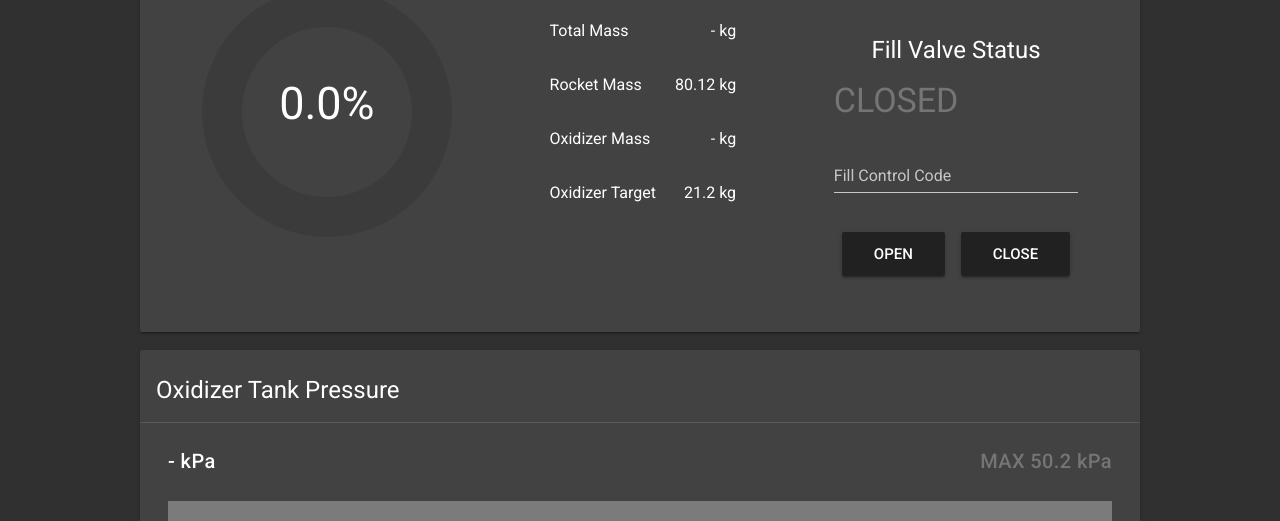
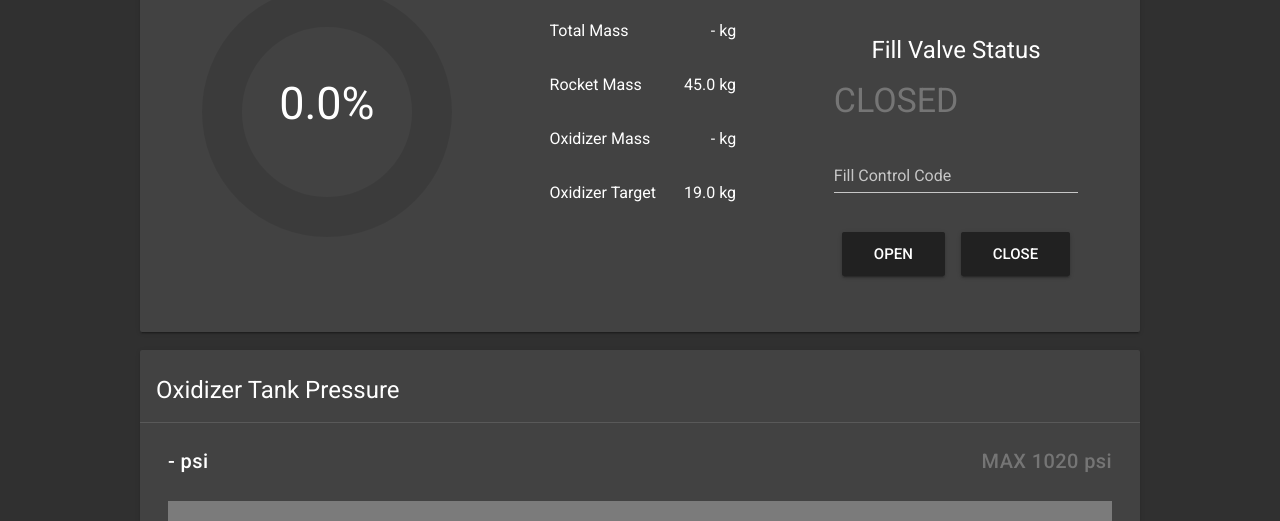
Before and after one commit to StudentOrganisationForAerospaceResearch/hamilton_launch_system, a Vue app in the folder hamilton_launch_board/: page /filling in a window 1280 px wide. Shown: the part 338-859 px from the top of the page. Built offline with nearby package versions, Linux system fonts and the light colour scheme; some icons are missing; what vue-native-websocket would draw is missing.

Commit message:
fix filling page units

```diff
--- a/hamilton_launch_board/src/store/modules/oxidizerTankPressure.js
+++ b/hamilton_launch_board/src/store/modules/oxidizerTankPressure.js
@@ -4,7 +4,7 @@ const oxidizerTankPressure = {
   },
   mutations: {
     setOxidizerTankPressure (state, newOxidizerTankPressure) {
-      state.pressure = newOxidizerTankPressure.pressure.toFixed(1)
+      state.pressure = newOxidizerTankPressure.pressure.toFixed(0)
     }
   }
 }
--- a/hamilton_launch_board/src/views/pages/Filling.vue
+++ b/hamilton_launch_board/src/views/pages/Filling.vue
@@ -23,7 +23,7 @@
             </v-list-tile>
             <v-list-tile class="mass-item">
               <v-list-tile-content class="subheading">Rocket Mass</v-list-tile-content>
-              <v-list-tile-content class="align-end subheading mass">{{ ROCKET_MASS }} kg</v-list-tile-content>
+              <v-list-tile-content class="align-end subheading mass">{{ ROCKET_MASS_KG.toFixed(1) }} kg</v-list-tile-content>
             </v-list-tile>
             <v-list-tile class="mass-item">
               <v-list-tile-content class="subheading">Oxidizer Mass</v-list-tile-content>
@@ -31,7 +31,7 @@
             </v-list-tile>
             <v-list-tile class="mass-item">
               <v-list-tile-content class="subheading">Oxidizer Target</v-list-tile-content>
-              <v-list-tile-content class="align-end subheading mass">{{ TARGET_OXIDIZER_MASS }} kg</v-list-tile-content>
+              <v-list-tile-content class="align-end subheading mass">{{ TARGET_OXIDIZER_MASS_KG.toFixed(1) }} kg</v-list-tile-content>
             </v-list-tile>
           </v-list>
           <div class="fill-status">
@@ -78,8 +78,8 @@
         <v-divider></v-divider>
         <div class="filling-card-content filling-card-content-bar">
           <div class="conditions-label">
-            <p class="title">{{ pressure }} kPa</p>
-            <p class="title max">MAX {{ MAX_PRESSURE }} kPa</p>
+            <p class="title">{{ pressure }} psi</p>
+            <p class="title max">MAX {{ MAX_PRESSURE_PSI }} psi</p>
           </div>
           <v-progress-linear
             :value="pressurePercentage"
@@ -122,10 +122,9 @@ export default {
   },
   data: function () {
     return {
-      ROCKET_MASS: 80.12,
-      TARGET_OXIDIZER_MASS: 21.2,
-      MAX_PRESSURE: 50.2,
-      MAX_TEMPERATURE: 32.2,
+      ROCKET_MASS_KG: 45,
+      TARGET_OXIDIZER_MASS_KG: 19,
+      MAX_PRESSURE_PSI: 1020,
       fillControlCode: ''
     }
   },
@@ -139,24 +138,24 @@ export default {
     oxidizerMass: function () {
       if (this.totalMass === '-') {
         return '-'
-      } else if (this.totalMass < this.ROCKET_MASS) {
+      } else if (this.totalMass < this.ROCKET_MASS_KG) {
         return 0
       }
-      return (this.totalMass - this.ROCKET_MASS).toFixed(2)
+      return (this.totalMass - this.ROCKET_MASS_KG).toFixed(1)
     },
     fillProgress: function () {
       if (this.totalMass === '-') {
         return 0
-      } else if (this.totalMass < this.ROCKET_MASS) {
+      } else if (this.totalMass < this.ROCKET_MASS_KG) {
         return 0
       }
-      return (this.oxidizerMass / this.TARGET_OXIDIZER_MASS) * 100
+      return (this.oxidizerMass / this.TARGET_OXIDIZER_MASS_KG) * 100
     },
     pressurePercentage: function () {
       if (this.pressure === '-') {
         return 0
       }
-      return (this.pressure / this.MAX_PRESSURE) * 100
+      return (this.pressure / this.MAX_PRESSURE_PSI) * 100
     }
   }
 }
```
